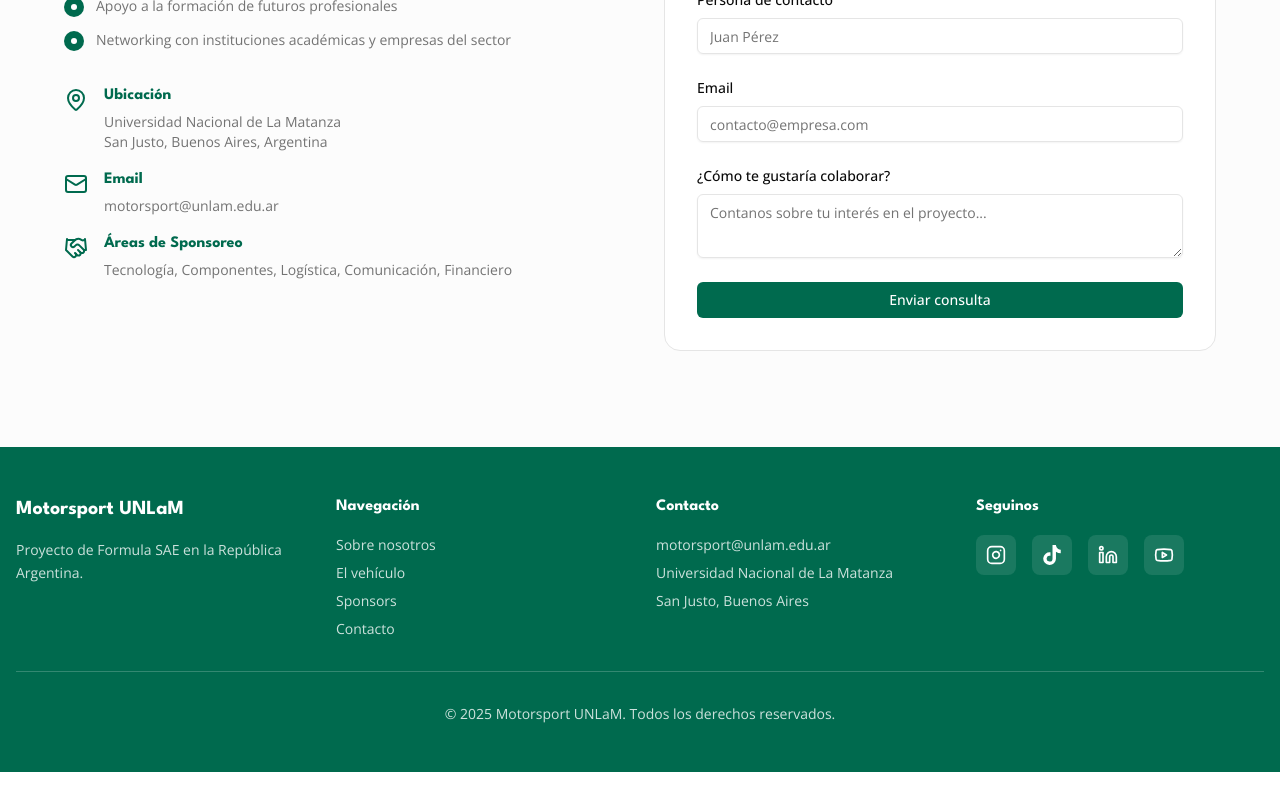
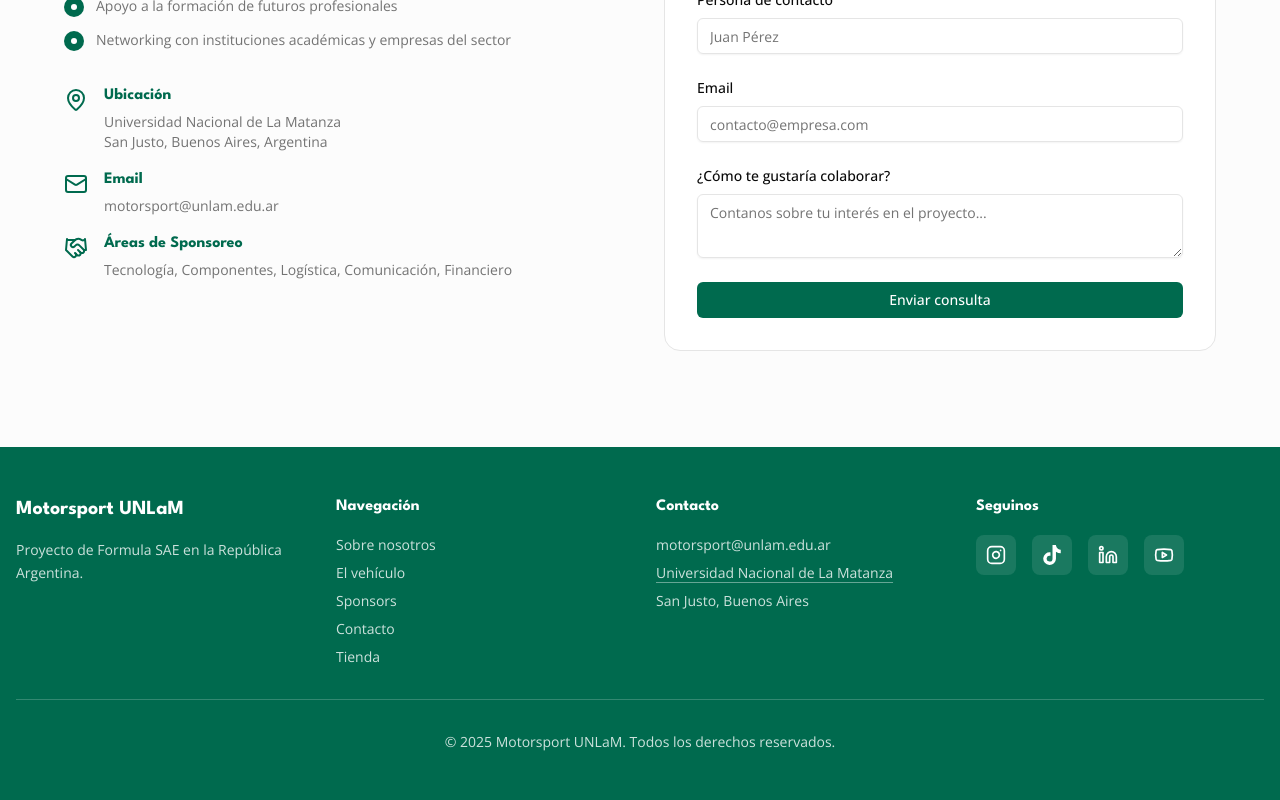
Before and after one commit to pablocastello98/motorsport-unlam-web, a Next.js app: page / in a window 1280 px wide. Shown: the part 6449-7249 px from the top of the page. Before the commit the page ends 7221 px from the top, so only its background shows below. Built offline with nearby package versions, Linux system fonts and the light colour scheme.

Commit message:
feat: detalles del footer

```diff
--- a/app/formula-sae/page.tsx
+++ b/app/formula-sae/page.tsx
@@ -44,9 +44,9 @@ export default function FormulaSaePage() {
               size="sm"
               className="border-[#006A4E]/30 text-[#006A4E] hover:bg-[#006A4E]/10 font-medium rounded-lg gap-2"
             >
-              <Link href="/">
+              <Link href="/#objectives">
                 <ArrowLeft className="w-4 h-4" />
-                <span>Volver al inicio</span>
+                <span>{t("volverInicio")}</span>
               </Link>
             </Button>
           </div>
--- a/components/footer.tsx
+++ b/components/footer.tsx
@@ -40,14 +40,35 @@ export function Footer() {
                   {t("contactoLink")}
                 </Link>
               </li>
+              <li>
+                <Link href="#tienda" className="text-white/80 hover:text-white transition-colors">
+                  {t("merchpromoLink")}
+                </Link>
+              </li>
             </ul>
           </div>
 
           <div>
             <h4 className="font-bold mb-4">{t("contactoTitle")}</h4>
             <ul className="space-y-2 text-sm text-white/80">
-              <li>{t("contactoEmail")}</li>
-              <li>{t("contactoUniversidad")}</li>
+              <li>
+                <a
+                  href="mailto:motorsport@unlam.edu.ar"
+                  className="hover:text-white transition-colors"
+                >
+                  {t("contactoEmail")}
+                </a>
+              </li>
+              <li>
+                <a
+                  href="https://maps.app.goo.gl/rsb8aQn8nRLWuYY17"
+                  target="_blank"
+                  rel="noopener noreferrer"
+                  className="hover:text-white transition-colors underline decoration-white/40 underline-offset-4 hover:decoration-white"
+                >
+                  {t("contactoUniversidad")}
+                </a>
+              </li>
               <li>{t("contactoUbicacion")}</li>
             </ul>
           </div>
--- a/lib/i18n/en.ts
+++ b/lib/i18n/en.ts
@@ -287,6 +287,7 @@ export const en = {
     contactoUbicacion: "San Justo, Buenos Aires",
     seguinosTitle: "Follow us",
     copyright: "© 2025 Motorsport UNLaM. All rights reserved.",
+    merchpromoLink: "Store",
 
     // Teams
     grupoIngenieria: "Engineering",
@@ -449,4 +450,6 @@ export const en = {
     preguntas8Pregunta: "What areas make up the team?",
     preguntas8Respuesta: "The team is made up of students from different disciplines, including engineering, communication, and economics. Every area plays a key role, from the technical development of the race car to project management, outreach, and sponsor relations.",
 
+  // Boton volver al inicio
+  volverInicio: "Back to Home",
 } as const
--- a/lib/i18n/es.ts
+++ b/lib/i18n/es.ts
@@ -287,6 +287,7 @@ export const es = {
     contactoUbicacion: "San Justo, Buenos Aires",
     seguinosTitle: "Seguinos",
     copyright: "© 2025 Motorsport UNLaM. Todos los derechos reservados.",
+    merchpromoLink: "Tienda",
 
     // Teams
     grupoIngenieria: "Ingeniería",
@@ -455,4 +456,6 @@ export const es = {
     preguntas8Pregunta: "¿Qué áreas forman parte del equipo?",
     preguntas8Respuesta: "El equipo está conformado por estudiantes de distintas disciplinas, incluyendo ingenierías, comunicación y economía. Cada área cumple un rol fundamental, desde el desarrollo técnico del monoplaza hasta la gestión del proyecto, la difusión y la relación con patrocinadores.",
 
+    // Boton volver al inicio
+    volverInicio: "Volver al inicio",
   } as const
--- a/lib/i18n/pt.ts
+++ b/lib/i18n/pt.ts
@@ -277,6 +277,7 @@ export const pt = {
   contactoUbicacion: "San Justo, Buenos Aires",
   seguinosTitle: "Siga-nos",
   copyright: "© 2025 Motorsport UNLaM. Todos os direitos reservados.",
+  merchpromoLink: "Loja",
 
   // Teams
   grupoIngenieria: "Engenharia",
@@ -445,4 +446,6 @@ export const pt = {
   preguntas8Pregunta: "Quais áreas fazem parte da equipe?",
   preguntas8Respuesta: "A equipe é formada por estudantes de diferentes áreas, incluindo engenharias, comunicação e economia. Cada área desempenha um papel fundamental, desde o desenvolvimento técnico do monoposto até a gestão do projeto, a divulgação e o relacionamento com patrocinadores.",
 
+  // Boton volver al inicio
+  volverInicio: "Voltar ao Início",
 } as const
```
